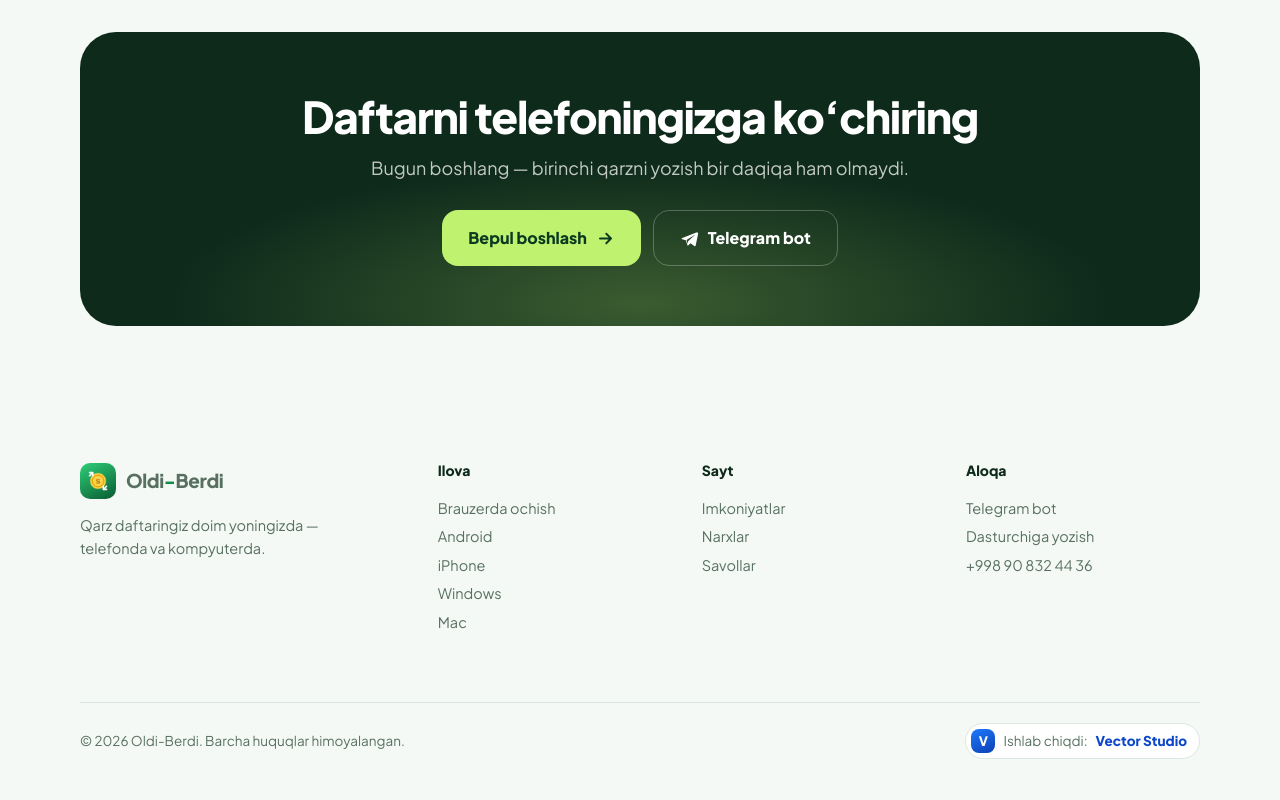
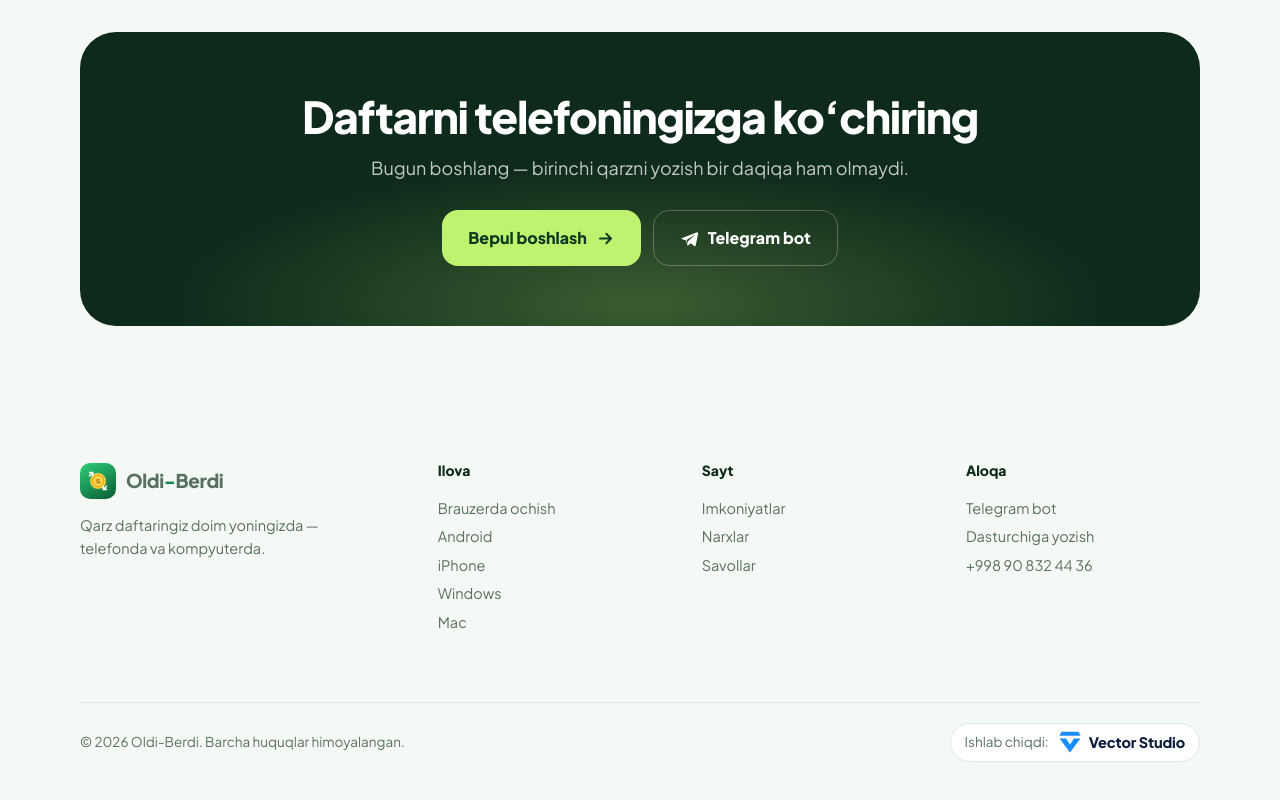
Before and after one commit to xusniddin-del/oldiberdi-sayt, a plain HTML site: page index.html in a window 1280 px wide. Shown: the part 7132-7932 px from the top of the page. Drawn offline with Linux system fonts and the light colour scheme.

Commit message:
Vector Studio asl logotipi (SVG)
Co-Authored-By: Claude Opus 5.5 <noreply@anthropic.com>
Claude-Session: https://claude.ai/code/session_01K59q45trC9kwngHFnrC4m2

```diff
--- a/index.html
+++ b/index.html
@@ -221,10 +221,11 @@ footer h4{color:var(--fg);font-size:14px;font-weight:800;margin-bottom:12px}
 footer a{display:block;padding:3px 0}
 footer a:hover{color:var(--brand)}
 .copy{border-top:1px solid var(--line);margin-top:36px;padding-top:20px;grid-column:1/-1;font-size:13.5px;display:flex;flex-wrap:wrap;align-items:center;gap:10px 22px}
-.studio{margin-left:auto;display:inline-flex!important;align-items:center;gap:8px;padding:5px 12px 5px 5px!important;border:1px solid var(--line);border-radius:999px;background:var(--surface);color:var(--muted);transition:border-color .2s,color .2s}
+.studio{margin-left:auto;display:inline-flex!important;align-items:center;gap:8px;padding:7px 14px!important;border:1px solid var(--line);border-radius:999px;background:var(--surface);color:var(--muted);transition:border-color .2s,color .2s}
 .studio:hover{border-color:#1565ff;color:var(--fg)!important}
-.studio b{color:#0d47c9;font-weight:800}
-.vs-ic{width:24px;height:24px;border-radius:8px;background:linear-gradient(150deg,#1e7bff,#0b3fb3);color:#fff;display:grid;place-items:center;font-weight:800;font-size:13px}
+.studio b{color:#0e1f3d;font-weight:800;font-size:14.5px;letter-spacing:-.01em}
+.vs-mut{margin-right:2px}
+.vs-logo{width:22px;height:22px;fill:#1a8cff;flex:none}
 
 /* modal */
 .mbg{position:fixed;inset:0;background:rgba(5,20,11,.55);z-index:50;display:none;align-items:center;justify-content:center;padding:20px}
@@ -452,7 +453,7 @@ footer a:hover{color:var(--brand)}
   <div><h4>Ilova</h4><a data-link="app">Brauzerda ochish</a><a data-link="apk">Android</a><a href="#" data-modal="ios">iPhone</a><a href="#" data-modal="win">Windows</a><a href="#" data-modal="mac">Mac</a></div>
   <div><h4>Sayt</h4><a href="#imkoniyatlar">Imkoniyatlar</a><a href="#narxlar">Narxlar</a><a href="#savollar">Savollar</a></div>
   <div><h4>Aloqa</h4><a data-link="bot">Telegram bot</a><a data-link="dev">Dasturchiga yozish</a><a data-link="tel" id="tel-l"></a></div>
-  <div class="copy"><span>© <span id="yr">2026</span> Oldi-Berdi. Barcha huquqlar himoyalangan.</span><a class="studio" href="https://vectorstudiya.uz" target="_blank" rel="noopener"><span class="vs-ic">V</span>Ishlab chiqdi: <b>Vector Studio</b></a></div>
+  <div class="copy"><span>© <span id="yr">2026</span> Oldi-Berdi. Barcha huquqlar himoyalangan.</span><a class="studio" href="https://vectorstudiya.uz" target="_blank" rel="noopener"><span class="vs-mut">Ishlab chiqdi:</span><svg class="vs-logo" viewBox="0 0 24 24" aria-hidden="true"><path d="M2.7 .8h18.6l2.3 4.4H.4z"/><path d="M.6 8.2h7.1l4.3 6.6 4.3-6.6h7.1L12 23.4z"/></svg><b>Vector Studio</b></a></div>
  </div>
 </footer>
 
```
